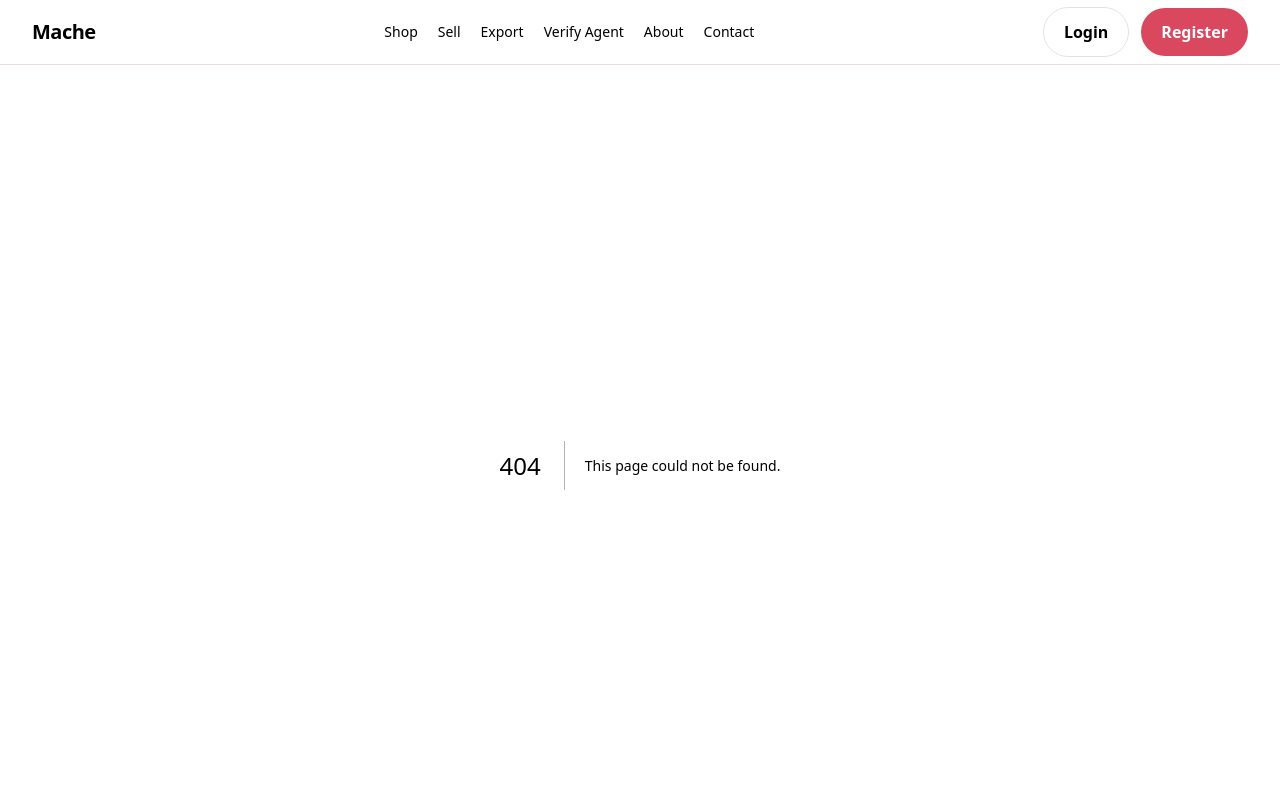
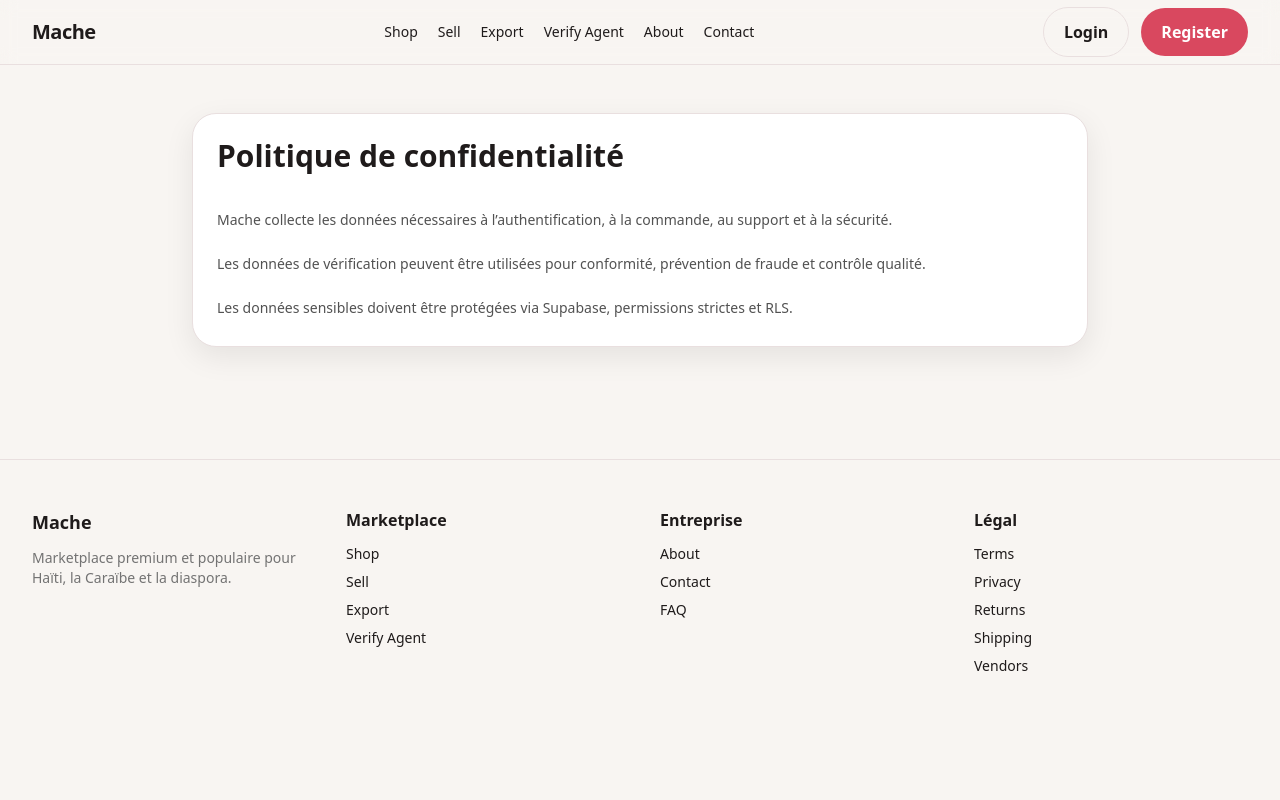
Before and after one commit to JhonnyVincent/MACHE, a Next.js app: page /legal/privacy in a window 1280 px wide. Before the commit this address had no page. Shown: the top 800 px of the page. Built offline with nearby package versions, Linux system fonts and the light colour scheme.

Commit message:
Create page.tsx

```diff
--- /dev/null
+++ b/src/app/legal/privacy/page.tsx
@@ -0,0 +1,23 @@
+export default function PrivacyPage() {
+  return (
+    <main className="container-page py-12">
+      <div className="card mx-auto max-w-4xl p-6">
+        <h1 className="text-3xl font-bold">Politique de confidentialité</h1>
+        <div className="mt-8 space-y-4 text-sm leading-7 text-neutral-600 dark:text-neutral-300">
+          <p>
+            Mache collecte les données nécessaires à l’authentification, à la
+            commande, au support et à la sécurité.
+          </p>
+          <p>
+            Les données de vérification peuvent être utilisées pour conformité,
+            prévention de fraude et contrôle qualité.
+          </p>
+          <p>
+            Les données sensibles doivent être protégées via Supabase, permissions
+            strictes et RLS.
+          </p>
+        </div>
+      </div>
+    </main>
+  );
+}
```
